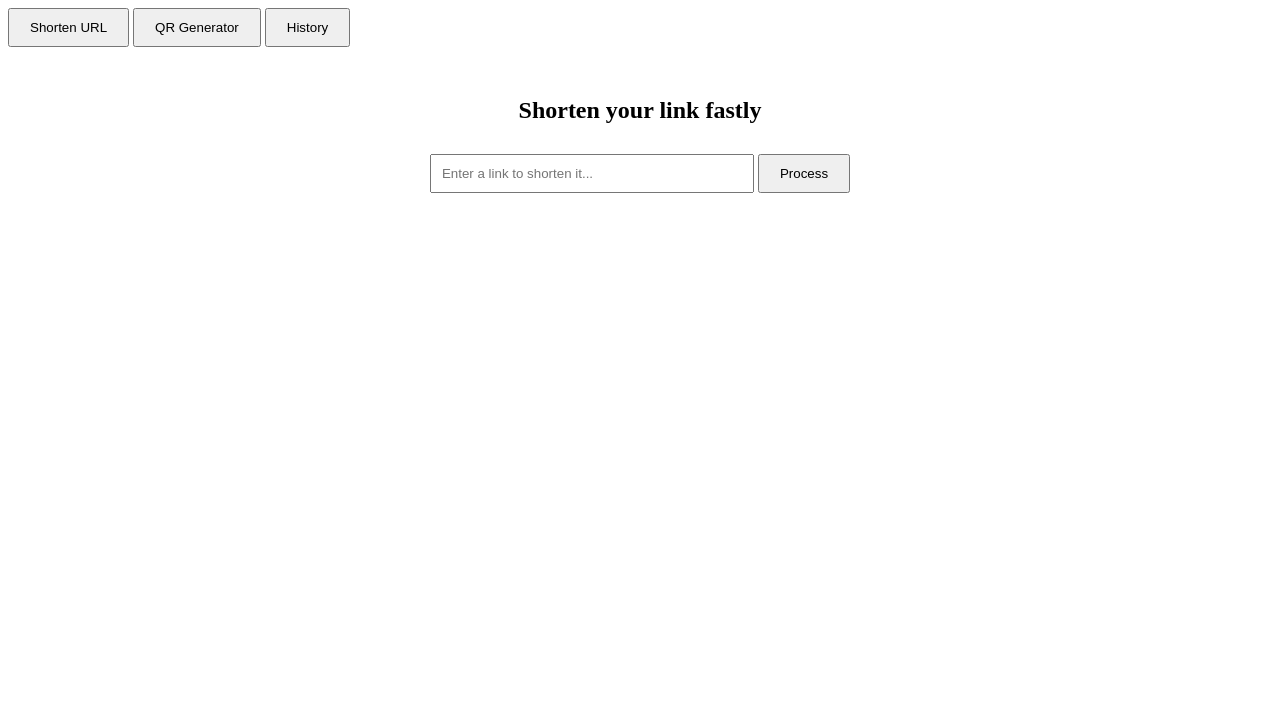
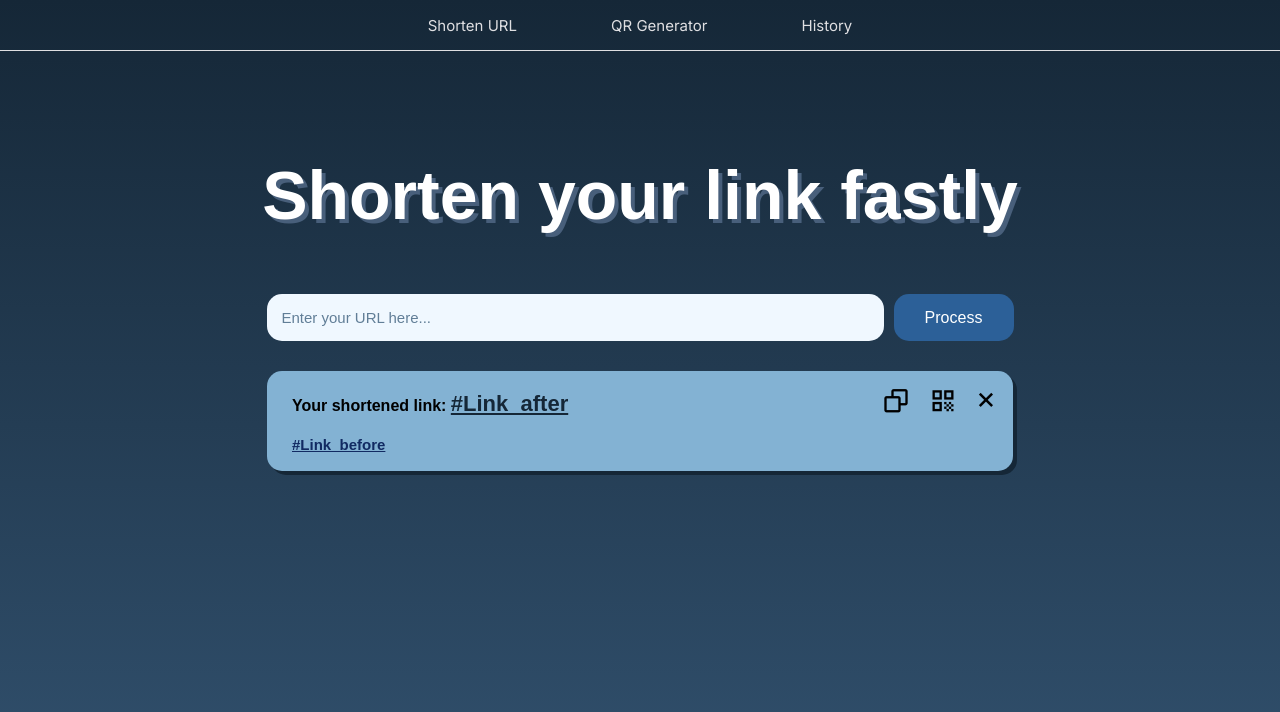
Before and after one commit to Ddyln/url-shortener, a plain HTML site: page index.html in a window 1280 px wide. Drawn offline with nearby package versions, Linux system fonts and the light colour scheme; a web font is replaced by a local one.

Commit message:
complete css for shortenURLContent

```diff
--- a/index.html
+++ b/index.html
@@ -6,27 +6,49 @@
     <title>URL Shortener</title>
     <link rel="stylesheet" href="styles.css">
     <script src="src.js"></script>
+    <link href='https://unpkg.com/boxicons@2.1.4/css/boxicons.min.css' rel='stylesheet'>
 </head>
 <body>
-    <button id="shortenURLButton">Shorten URL</button>
-    <button id="qrGeneratorButton">QR Generator</button>
-    <button id="historyButton">History</button>
+    <header>
+        <nav>
+          <ul>
+            <li><a id="shortenURL">Shorten URL</a></li>
+            <li><a id="qrGenerator">QR Generator</a></li>
+            <li><a id="history">History</a></li>
+          </ul>
+        </nav>
+      </header>
 
+    <main>
         <div id="shortenURLContent" class="content">
+            <h2>Shorten your link fastly</h2>
             <div class="urlInput">
-            <h2>Shorten your link fastly</h2>
-            <input type="text" id="userInput" placeholder="Enter a link to shorten it...">
-            <button id="shortenInputButton">Process</button>
-            <div id="resultLink" class="result"></div>
+                <form class="formLinkInput">
+                    <input type="text" class="linkInput" id="url" placeholder="Enter your URL here...">
+                    <input type="submit" class="linkButton" value="Process">
+                </form>
+            </div>
+            <div class="urlOutput">
+                <div class="shortenedLink">
+                    <p>Your shortened link: <a href="#" id="shortenedLink" target="_blank">#Link_after</a></p>
+                    <div class="logo">
+                        <icon class="copy-logo" id="copy-logo"><i class='bx bx-copy'></i></icon>
+                        <icon class="qr-logo" id="qr-logo"><i class='bx bx-qr'></i></icon>
+                        <icon class="close-logo" id="close-logo"><i class='bx bx-x'></i></icon></div>
+                    <a href="#" id="unshortenedLink" target="_blank">#Link_before</a>
+                </div>
             </div>
         </div>
 
         <div id="qrGeneratorContent" class="content">
+            <h2>QR code generator</h2>
             <p>Something in here.</p>
         </div>
 
         <div id="historyContent" class="content">
+            <h2>Your history</h2>
             <p>Something in here.</p>
         </div>
+    </main>
 </body>
 </html>
--- a/src.js
+++ b/src.js
@@ -1,22 +1,22 @@
 document.addEventListener("DOMContentLoaded", () => {
-    document.getElementById('shortenURLButton').addEventListener('click', function() {
+    document.getElementById('shortenURL').addEventListener('click', function() {
         showContent('shortenURLContent');
 
          // Reset input and result if this button is clicked
         document.getElementById('userInput').value = '';
-        document.getElementById('resultLink').textContent = '';
+        document.getElementById('urlOutput').textContent = '';
     });
 
-    document.getElementById('qrGeneratorButton').addEventListener('click', function() {
+    document.getElementById('qrGenerator').addEventListener('click', function() {
         showContent('qrGeneratorContent');
     });
 
-    document.getElementById('historyButton').addEventListener('click', function() {
+    document.getElementById('history').addEventListener('click', function() {
         showContent('historyContent');
     });
     showContent('shortenURLContent');
 
-    document.getElementById('shortenInputButton').addEventListener('click', () => {
+    document.getElementById('linkButton').addEventListener('click', () => {
         // Get the user input
         const userInput = document.getElementById('userInput').value;
 
--- a/styles.css
+++ b/styles.css
@@ -1,18 +1,216 @@
-.content {
-    display: none;
+@import url('https://fonts.googleapis.com/css2?family=Hanuman:wght@100;300;400;700;900&display=swap');
+@import url('https://fonts.googleapis.com/css2?family=Inter:wght@100..900&display=swap');
+
+:root{
+    --first-color: #152737;
+    --second-color: #2a6296;
+    --third-color: #2c6098;
+    --forth-color: #dfdfe2;
+    --fifth-color: #83B2D3;
+    --sixth-color: #112A62;
 }
 
-#userInput {
-    padding: 10px;
-    width: 300px;
-    margin: 10px 0;
+body{
+    width: 100%;
+    height: 100vh;
+    background: linear-gradient(180deg, #152737, #335371);
+    margin: auto;
+    padding: auto;
 }
 
-button {
-    padding: 10px 20px;
+header {
+    width: 100%;
+    height: 50px;
+    background-color: none;
+    display: flex;
+    justify-content: center;
+    align-items: center;
+    position: fixed;
+    top: 0;
+    border-bottom: #dfdfe2 1px solid;
 }
 
-.urlInput {
+nav {
+    width: 100%;
+    max-width: 600px;
+    height: 50px;
+    margin: 0 auto;
+}
+
+nav > ul {
+    display: flex;
+    justify-content: space-evenly;
+    flex-wrap: wrap;
+    align-items: center;
+    padding-inline-start: 0;
+    margin-block: 0;
+    height: 100%;
+}
+
+nav > ul > li {
+    font-family: "Inter", sans-serif;
+    font-weight: 400;
+    font-style: medium;
+    font-size: 15px;
+    color: #dfdfe2;
+    margin: 0 0.2rem;
+    padding: 0.2rem;
+    display: block;
+}
+
+nav > ul > li:hover {
+    text-decoration: underline;
+    color: white;
+    cursor: pointer;
+    font-weight: 500;
+}
+
+li > a {
+    color: inherit;
+    text-decoration: none;
+}
+
+main {
+    padding-top: 50px;
+    margin: 50px 0 0 0;
+}
+
+h2{
+    color: white;
+    font-size: 68px;
+    font-family: "Hanuman", sans-serif;
+    font-weight: 900;
+    text-align: center;
+    text-shadow: 4px 4px #485F7B;
+}
+
+.content {
+    display: flex;
+    justify-content: center;
+    align-items: center;
+    flex-direction: column;
     margin-top: 50px;
-    text-align: center;
 }
+
+.formLinkInput{
+    position: relative;
+    display: flex;
+    max-width: 800px;
+    justify-content: center;
+    align-items: center;
+    margin-top: 60px;
+    margin-left: auto;
+    margin-right: auto;
+}
+
+.linkInput{
+    width: 600px;
+    height: 45px;
+    background-color: aliceblue;
+    border: none;
+    color:#152737;
+    font-family: "Hanuman", sans-serif;
+    font-size: 15px;
+    font-weight: 500;
+    border-radius: 15px;
+    padding-left: 15px;
+}
+
+.linkInput::placeholder{
+    color: #617e97;
+}
+
+.linkInput:focus{
+    outline: none;
+}
+
+.linkButton{
+    width: 120px;
+    height: 47px;
+    background-color: var(--third-color);
+    color: white;
+    font-family: "Hanuman", sans-serif;
+    font-size: 16px;
+    border: none;
+    border-radius: 15px;
+    margin-left: 10px;
+    cursor: pointer;
+}
+
+.linkButton:hover{
+    font-weight: 600;
+}
+
+.shortenedLink{
+    width: 731px;
+    height: 100px;
+    background-color: var(--fifth-color);
+    display: flex;
+    flex-wrap: wrap;
+    align-items: center;
+    justify-content: space-between;
+    margin-top: 50px;
+    border-radius: 15px;
+    margin: 30px auto;
+    padding-left: 15px;
+    box-shadow: 4px 4px #152737;
+}
+
+.shortenedLink > p{
+    color: rgb(0, 0, 0);
+    font-size: 16px;
+    font-family: "Hanuman", sans-serif;
+    font-weight: 600;
+    margin: 8px 0 0 10px;
+}
+
+.shortenedLink > p > #shortenedLink {
+    color: var(--first-color);
+    font-size: 22px;
+    font-family: "Hanuman", sans-serif;
+    font-weight: 550;
+    margin: 5px 0 0 0;
+}
+
+.shortenedLink > p > #shortenedLink:hover{
+    cursor: pointer;
+    color: var(--second-color);
+}
+
+#unshortenedLink {
+    color: var(--sixth-color);
+    font-size: 15px;
+    font-family: "Hanuman", sans-serif;
+    font-weight: 550;
+    margin-left: 10px;
+    flex-basis: 90%;
+    margin-bottom: 10px;
+}
+
+#unshortenedLink:hover{
+    cursor: pointer;
+    color: var(--third-color);
+}
+
+.logo{
+    margin-right: 12px;
+}
+
+.bx{
+    font-size: 28px;
+    margin: 5px;
+}
+
+.bx-x{
+    font-size: 30px;
+    margin-right: 0px;
+}
+
+.bx-qr{
+    margin-left: 10px;
+}
+
+.bx:hover{
+    cursor: pointer;
+    color: var(--second-color);
+}
```
Lines whose indentation alone changed are shown as unchanged.
